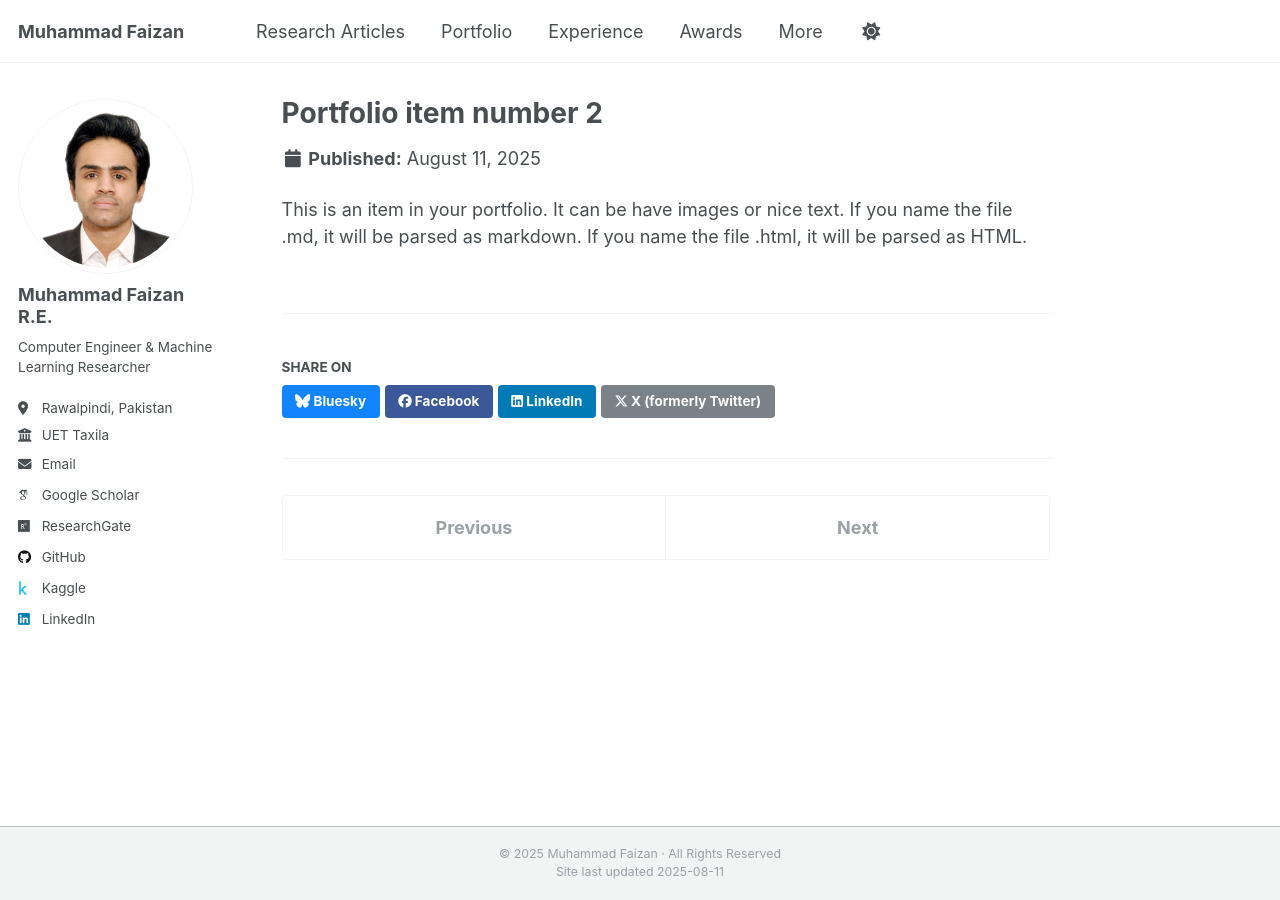
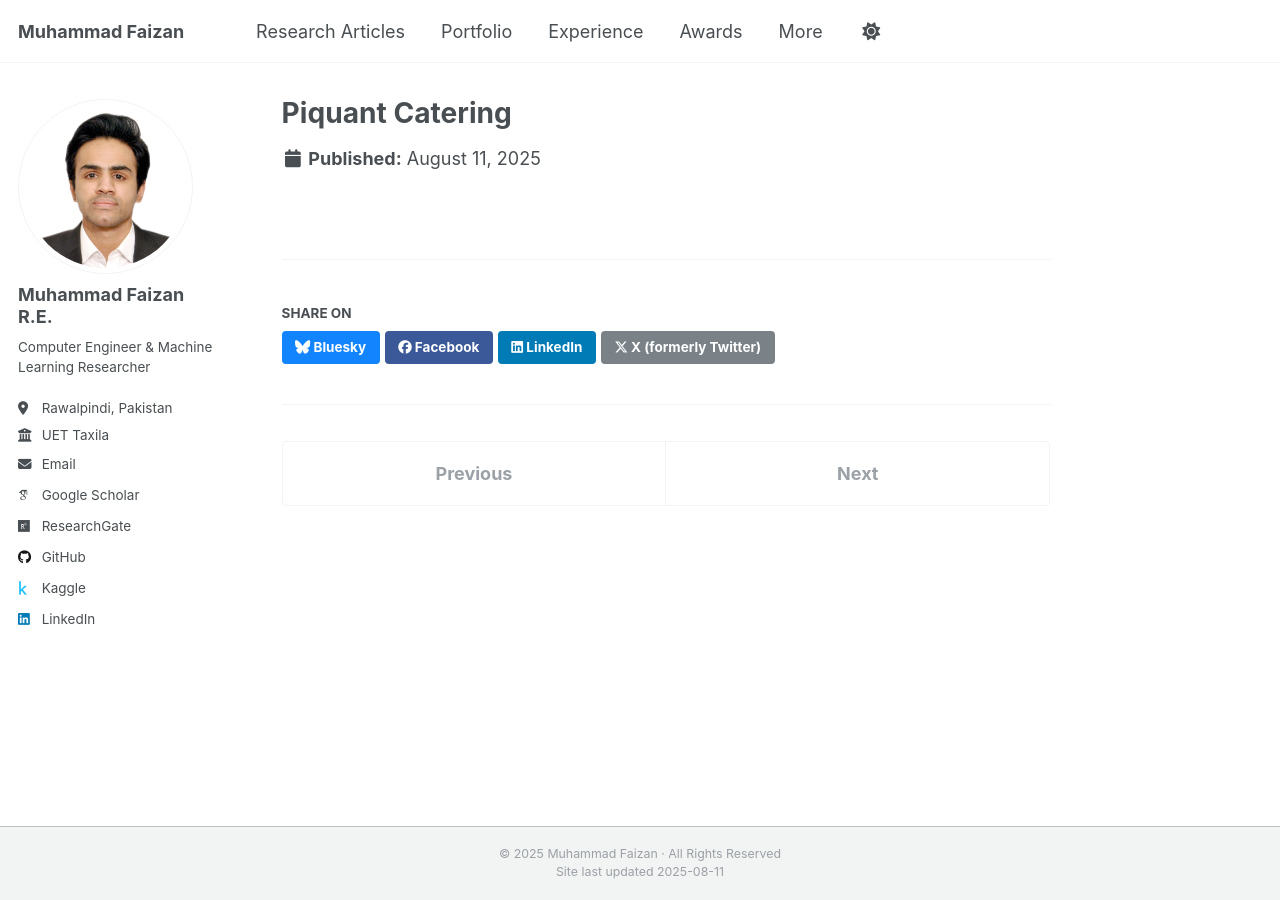
Before and after one commit to MuhammadFaizan99/MuhammadFaizan99.github.io, a Jekyll site: the page built from _portfolio/portfolio-2.html, in a window 1280 px wide. Built offline with Jekyll 4.4.1, drawn with Linux system fonts in a browser that asks for light colours; some web fonts are replaced; a script that is not in the unit is left out.

Commit message:
Update portfolio-2.html

```diff
--- a/_portfolio/portfolio-2.html
+++ b/_portfolio/portfolio-2.html
@@ -1,7 +1,8 @@
 ---
-title: "Portfolio item number 2"
-excerpt: "Short description of portfolio item number 2 <br/><img src='/images/500x300.png'>"
+title: "Piquant Catering"
+excerpt: "Web application for Piquant Catering, showcasing extraordinary culinary artistry for life's most meaningful celebrations. The platform highlights bespoke menus, seasonal ingredients, and beautifully curated presentations for weddings, corporate events, and private gatherings."
+header:
+  teaser: /images/Catering.PNG
+preview: "https://www.piquantcatering.com/"
 collection: portfolio
 ---
-
-This is an item in your portfolio. It can be have images or nice text. If you name the file .md, it will be parsed as markdown. If you name the file .html, it will be parsed as HTML.
```
